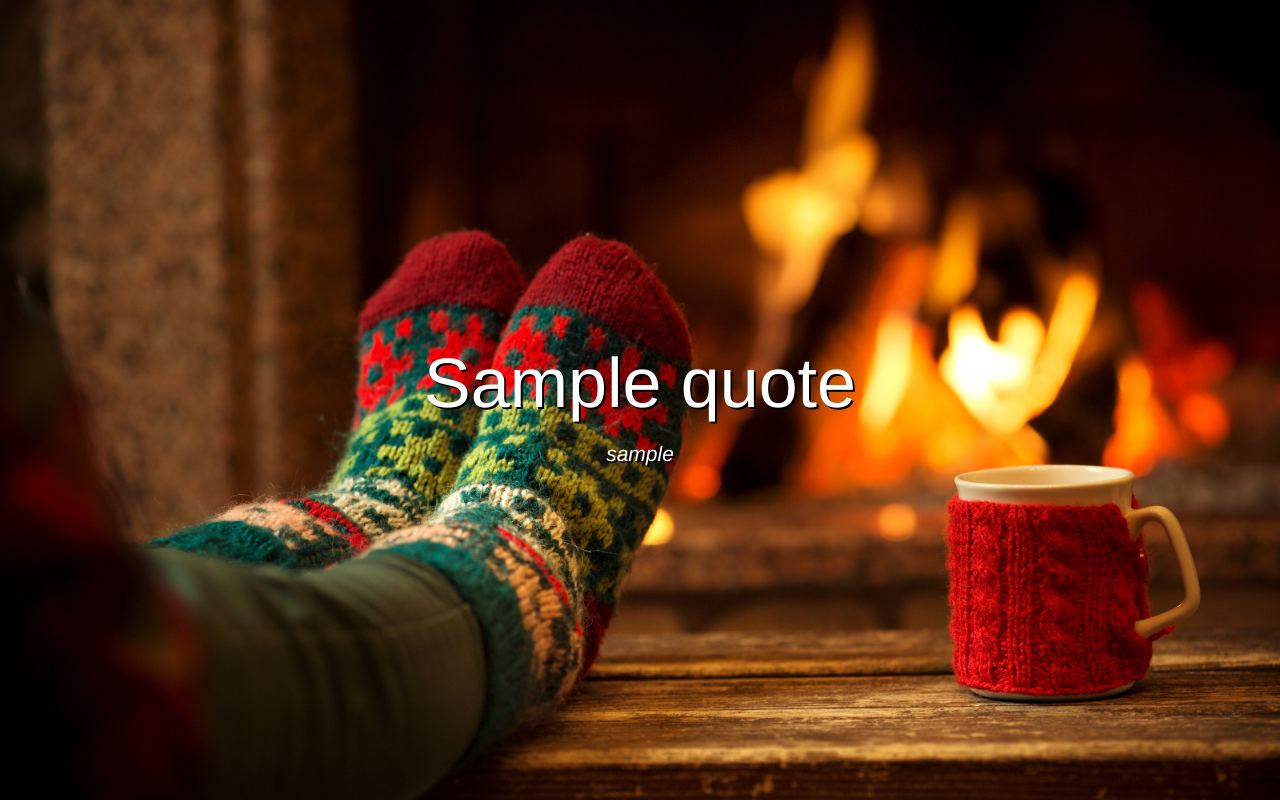
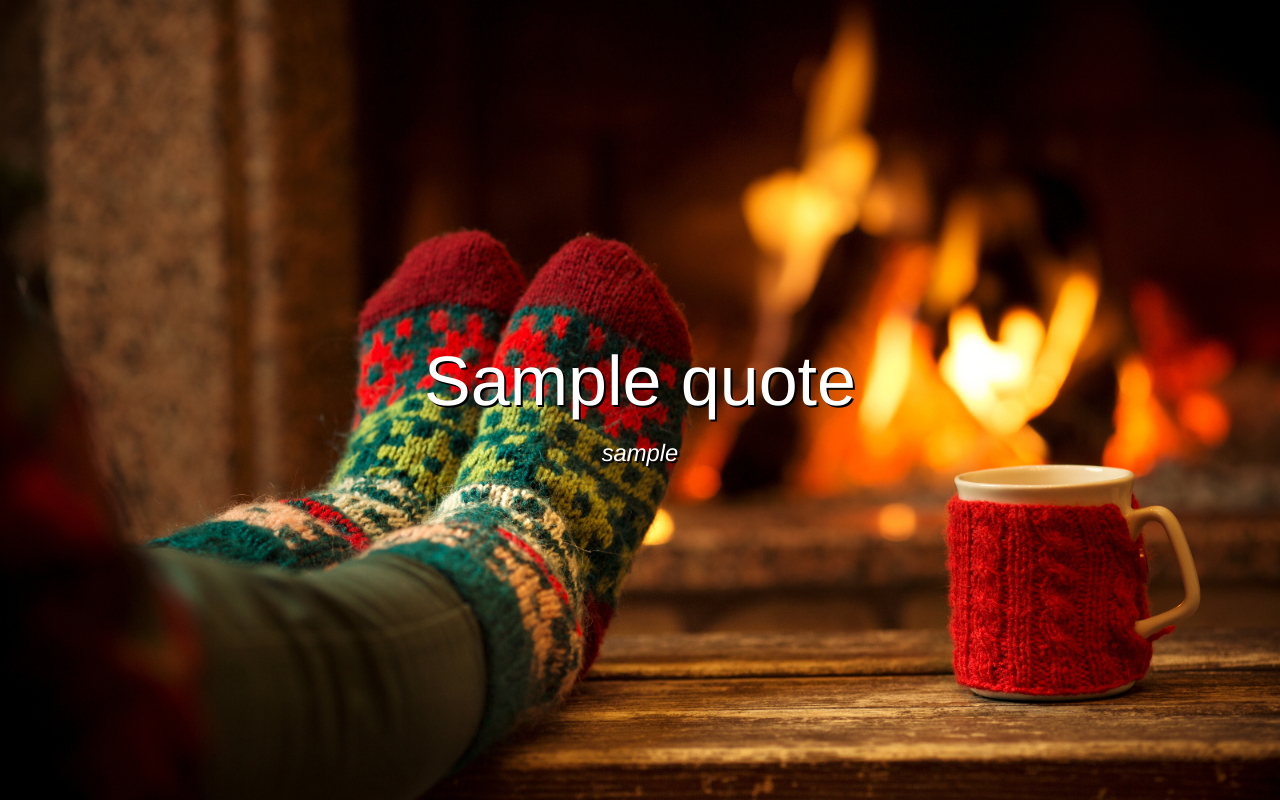
Before and after one commit to recursiveMake/qotd, a Flask app: template app/templates/index.html in a window 1280 px wide. Run offline with Flask 2, Linux system fonts and the light colour scheme; the template is opened without the code that fills it: most values are stand-ins (such as "Sample title", 1, 10 or a date in 2020); parts of the project's set-up code (start-up, migrations or seed data) failed here and were passed over; some libraries are stand-ins or nearby versions.

Commit message:
Fixed Author Font Size for Small Displays

```diff
--- a/app/static/css/qotd.css
+++ b/app/static/css/qotd.css
@@ -24,7 +24,12 @@ h1, h5 {
 	}
 }
 
+@media only screen and (min-width: 960px){
+	h5 {
+		font-size: 1.7em;
+	}
+}
+
 h5 {
-	font-size: 1.5em;
 	font-style: italic;
 }
```
